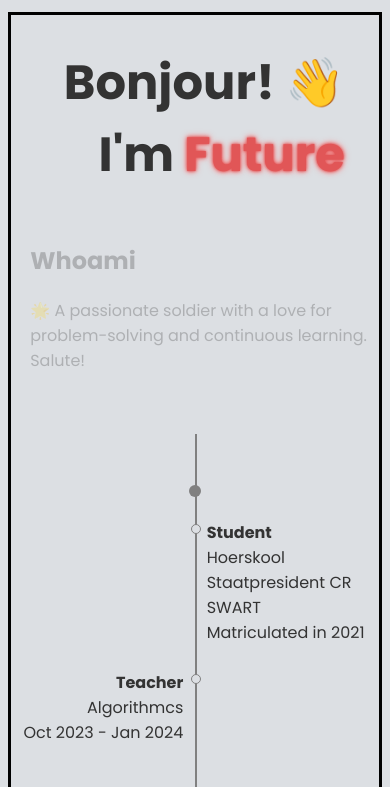
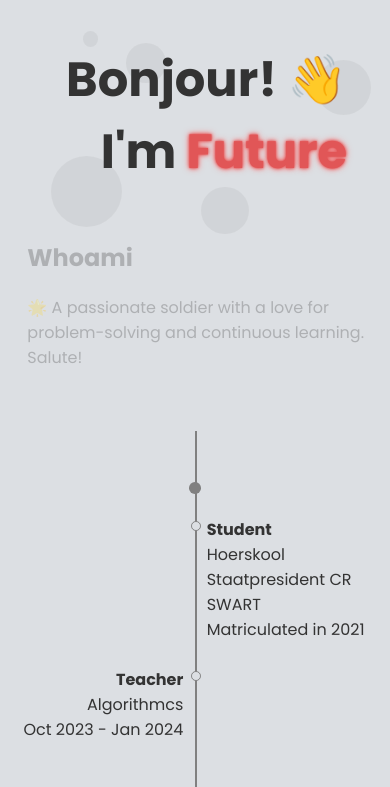
Before and after one commit to Future-Phahlamohlaka/my-portfolio, a plain HTML site: page index.html in a window 390 px wide. Shown: the part 57-844 px from the top of the page. Drawn offline with Linux system fonts and the light colour scheme.

Commit message:
fixed the responsiveness issue

```diff
--- a/index.html
+++ b/index.html
@@ -26,11 +26,6 @@
                     <div class="summary-section-circle"></div>
                     <div class="summary-section-circle"></div>
                     <div class="summary-section-circle"></div>
-                    <circle cx="20%" cy="30%" r="5%" fill="grey" />
-                    <circle cx="10%" cy="15%" r="2%" fill="grey" />
-                    <circle cx="80%" cy="40%" r="6%" fill="grey" />
-                    <circle cx="30%" cy="80%" r="7%" fill="grey" />
-                    <circle cx="70%" cy="15%" r="9%" fill="grey" />
                 </div>
 
                 <h1 id="greeting">Bonjour! 👋 I'm <span id="name">Future</span></h1>
--- a/styles.css
+++ b/styles.css
@@ -14,7 +14,7 @@ main{
 
 header {
     display: flex;
-    justify-content: end;
+    justify-content: flex-end;
     align-items: center;
     gap: 10px;
     color: #fff;
@@ -56,10 +56,52 @@ header img:hover {
 }
 
 .summary-section-circle:nth-child(1){
+    position: absolute;
     width: 10%;
     aspect-ratio: 1;
-    border-radius: 100%;
-    color: grey;
+    top: 15%;
+    left: 25%;
+    border-radius: 50%;
+    background-color: grey;
+}
+
+.summary-section-circle:nth-child(2){
+    position: absolute;
+    width: 4%;
+    aspect-ratio: 1;
+    top: 9%;
+    left: 14%;
+    border-radius: 50%;
+    background-color: grey;
+}
+
+.summary-section-circle:nth-child(3){
+    position: absolute;
+    width: 12%;
+    aspect-ratio: 1;
+    top: 84%;
+    left: 44%;
+    border-radius: 50%;
+    background-color: grey;
+}
+
+.summary-section-circle:nth-child(4){
+    position: absolute;
+    width: 14%;
+    aspect-ratio: 1;
+    top: 23%;
+    left: 73%;
+    border-radius: 50%;
+    background-color: grey;
+}
+.summary-section-circle:nth-child(5){
+    position: absolute;
+    width: 18%;
+    aspect-ratio: 1;
+    top: 69%;
+    left: 6%;
+    border-radius: 50%;
+    background-color: grey;
 }
 
 #summary-section-svg{
@@ -224,7 +266,7 @@ h1 {
     top: 1.5%;
     width: 3%;
     aspect-ratio: 1;
-    border-radius: 100%;
+    border-radius: 50%;
     background-color: grey;
     animation: move-circle 42s infinite 3s;
 }
@@ -342,7 +384,7 @@ h1 {
 
 .circle {
     position: absolute;
-    border-radius: 100%;
+    border-radius: 50%;
     background-color: #dcdfe3;
     border: grey solid 1px;
     left: 49%;
@@ -417,9 +459,6 @@ h1 {
     position: absolute;
 }
 
-main{
-    border: solid black;
-}
 @media (max-width: 600px) {
     #profile-img {
         display: none;
```
